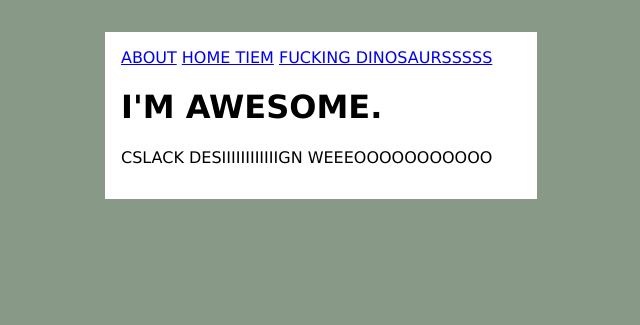
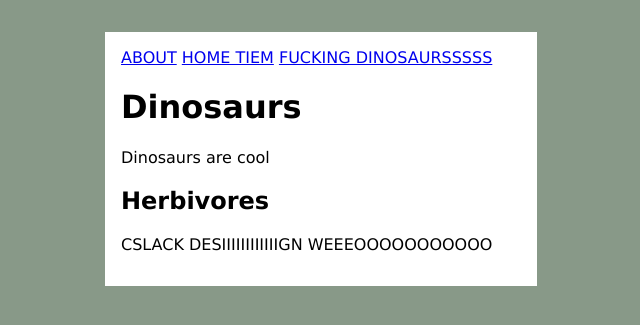
Before and after one commit to cslackdesign/jekyll-demo2, a Jekyll site: the page built from index.html, in a window 1280 px wide. Shown: the top 325 px of the page, without its empty margins (319-959 px from the left). Built offline with Jekyll 4.4.1, drawn with Linux system fonts in a browser that asks for light colours; Markdown is read by kramdown in place of the engine named in the settings.

Commit message:
Changed index

```diff
--- a/index.html
+++ b/index.html
@@ -1,6 +1,16 @@
 ---
 layout: default
-title: HOEM
 ---
 
-  <h1>I'M AWESOME.</h1>
+<h1>Dinosaurs</h1>
+<p>Dinosaurs are cool</p>
+
+<h2> Herbivores</h2>
+
+<ul>
+  {% for dino in site.pages %}
+    {% if dino.category =="herbivore" %}
+      <li>{{dino.name}}</li>
+    {% endif %}
+    {% endfor %}
+</ul>
```
